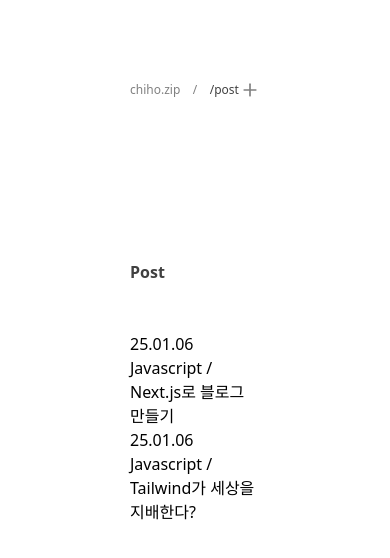
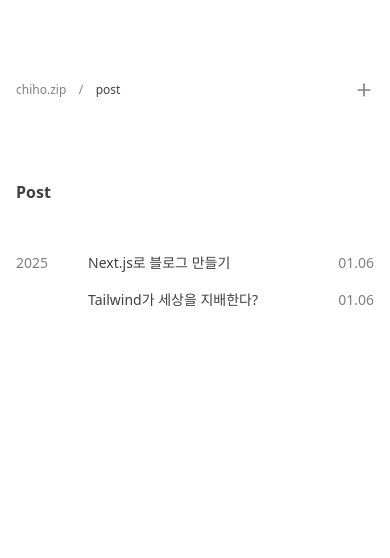
Before and after one commit to usernamechiho/Chiho.zip, a Next.js app: page /post in a window 390 px wide. Shown: the top 558 px of the page. Built offline with nearby package versions, Linux system fonts and the light colour scheme.

Commit message:
FEAT: 반응형 코드 추가

```diff
--- a/src/_components/LayoutBody/index.tsx
+++ b/src/_components/LayoutBody/index.tsx
@@ -5,7 +5,7 @@ export default function LayoutBody({
 }) {
   return (
     <div className="min-h-screen flex justify-center overflow-y-scroll pt-20">
-      <div className="w-2/6">{children}</div>
+      <div className="px-4 w-[650px] min-w-[360px]">{children}</div>
     </div>
   );
 }
--- a/src/_components/MainHeader/index.tsx
+++ b/src/_components/MainHeader/index.tsx
@@ -10,13 +10,19 @@ export default function MainHeader() {
 
   const pathname = usePathname();
 
+  const formatPathname = (path: string) => {
+    if (path === "/") return "home";
+    return path.split("/").filter(Boolean).join(" / ");
+  };
+
   return (
     <>
-      <div className="flex justify-between items-center w-full relative mb-40">
+      <div className="flex justify-between items-center w-full relative mb-20">
         <div className="flex items-center text-sm">
           <p className="text-gray">chiho.zip&nbsp; &nbsp; / &nbsp; &nbsp;</p>
-
-          <p className="text-black">{pathname === "/" ? "home" : pathname}</p>
+          <p className="text-black [word-spacing:0.7rem]">
+            {formatPathname(pathname)}
+          </p>
         </div>
 
         <div>
--- a/src/_components/MenuPopover/index.tsx
+++ b/src/_components/MenuPopover/index.tsx
@@ -1,5 +1,8 @@
+"use client";
+
 import { AnimatePresence, motion } from "motion/react";
 import Link from "next/link";
+import { useRouter } from "next/navigation";
 
 const MENU_ITEMS = [
   { label: "Home", path: "/" },
@@ -15,27 +18,31 @@ export default function MenuPopover({
   opens: boolean;
   onClose: () => void;
 }) {
+  const router = useRouter();
+
   return (
     <AnimatePresence>
       {opens && (
         <motion.div
-          className="absolute w-full h-[calc(100vh-7.5rem)] top-10 right-1 backdrop-blur-sm"
+          className="absolute w-full h-[calc(100vh-7.5rem)] top-10 right-0 backdrop-blur-md"
           key="modal"
-          initial={{ opacity: 0, y: 10 }}
+          initial={{ opacity: 0, y: 5 }}
           animate={{ opacity: 1, y: 0 }}
-          exit={{ opacity: 0, y: 10 }}
+          exit={{ opacity: 0, y: 5 }}
           transition={{ duration: 0.2, ease: "linear" }}
         >
-          <nav className="border border-zinc-200 p-10 rounded-lg text-black text-md">
-            <ul className="flex flex-col justify-between gap-10">
+          <nav className="border border-zinc-200 p-4 rounded-lg text-black text-md">
+            <ul className="flex flex-col justify-between gap-6">
               {MENU_ITEMS.map((item) => (
                 <li
                   key={item.label}
                   className="hover:text-gray border-b border-zinc-200 cursor-pointer"
+                  onClick={() => {
+                    router.push(item.path);
+                    onClose();
+                  }}
                 >
-                  <Link href={item.path} onClick={onClose}>
-                    {item.label}
-                  </Link>
+                  {item.label}
                 </li>
               ))}
             </ul>
--- /dev/null
+++ b/src/_components/PostList/index.tsx
@@ -0,0 +1,44 @@
+"use client";
+
+import { Post } from "@/_types";
+import { motion } from "motion/react";
+import Link from "next/link";
+
+export default function PostList({
+  index,
+  post,
+  isFirstPostOfYear,
+}: {
+  index: number;
+  post: Post;
+  isFirstPostOfYear: boolean;
+}) {
+  const { slug, createdYear, createdDate, title } = post;
+
+  return (
+    <motion.li
+      key={slug}
+      className="text-md text-black hover:text-gray cursor-pointer"
+      initial={{ opacity: 0, y: 10 }}
+      animate={{ opacity: 1, y: 0 }}
+      transition={{ duration: 0.2, delay: 0.2 * index }}
+    >
+      <Link href={`/post/${slug}`}>
+        <div className="flex justify-between">
+          <div className="flex gap-10">
+            <p
+              className={`text-gray ${
+                isFirstPostOfYear ? "visible" : "invisible"
+              }`}
+            >
+              {createdYear}
+            </p>
+            <p>{title}</p>
+          </div>
+
+          <p className="text-gray">{createdDate}</p>
+        </div>
+      </Link>
+    </motion.li>
+  );
+}
--- a/src/_posts/Next.js로 블로그 만들기/content.mdx
+++ b/src/_posts/Next.js로 블로그 만들기/content.mdx
@@ -1,9 +1,9 @@
 ---
 title: Next.js로 블로그 만들기
-description: 치호야 블로그 필요하잖아
+slug: use-next-js-to-make-blog
 category: Javascript
-thumbnail: pepe-hit.png
-createdAt: '25.01.06'
+createdYear: 2025
+createdDate: 01.06
 ---
 
 #### 환영
--- a/src/_posts/Tailwind가 세상을 지배한다?/content.mdx
+++ b/src/_posts/Tailwind가 세상을 지배한다?/content.mdx
@@ -1,9 +1,9 @@
 ---
 title: Tailwind가 세상을 지배한다?
-description: 치호야 블로그 필요하잖아
+slug: tailwind-is-dominating-the-world
 category: Javascript
-thumbnail:
-createdAt: "25.01.06"
+createdYear: 2025
+createdDate: 01.06
 ---
 
 #### 환영
--- a/src/_types/index.ts
+++ b/src/_types/index.ts
@@ -2,10 +2,10 @@ type PostCategory = "Javascript" | "Browser";
 
 type Post = {
   title: string;
-  description: string;
+  slug: string;
   category: PostCategory;
-  createdAt: string;
-  slug: string;
+  createdYear: string;
+  createdDate: string;
 };
 
 export type { PostCategory, Post };
--- a/src/_utils/post/index.ts
+++ b/src/_utils/post/index.ts
@@ -41,15 +41,13 @@ async function getPosts(): Promise<Post[]> {
       // gray-matter를 사용하여 frontmatter 데이터 파싱
       const { data } = matter(content);
 
-      console.log(data.createdAt);
-
       // 포스트 메타데이터를 배열에 추가
       posts.push({
         title: data.title,
-        description: data.description,
+        slug: data.slug,
         category: data.category,
-        createdAt: data.createdAt,
-        slug: postFolder.name,
+        createdYear: data.createdYear,
+        createdDate: data.createdDate,
       });
     } catch (error) {
       console.error(`Error reading post ${postFolder.name}:`, error);
--- /dev/null
+++ b/src/app/post/[slug]/page.tsx
@@ -0,0 +1,3 @@
+export default function Post() {
+  return <div>Post</div>;
+}
--- a/src/app/post/page.tsx
+++ b/src/app/post/page.tsx
@@ -1,21 +1,29 @@
+import PostList from "@/_components/PostList";
 import { getPosts } from "@/_utils/post";
 
 export default async function Post() {
   const posts = await getPosts();
 
-  console.log(posts);
-
   return (
     <div className="flex flex-col">
       <p className="text-black text-lg font-bold">Post</p>
 
-      <div className="flex flex-col mt-12">
-        {posts.map((post) => (
-          <div key={post.slug}>
-            {post.createdAt.toString()} {post.category} / {post.title}
-          </div>
-        ))}
-      </div>
+      <ul className="flex flex-col mt-12 gap-4">
+        {posts.map((post, index) => {
+          /** 현재 게시글이 해당 연도의 첫 번째 게시글인지 확인 */
+          const isFirstPostOfYear =
+            index === 0 || posts[index - 1].createdYear !== post.createdYear;
+
+          return (
+            <PostList
+              key={post.slug}
+              index={index}
+              post={post}
+              isFirstPostOfYear={isFirstPostOfYear}
+            />
+          );
+        })}
+      </ul>
     </div>
   );
 }
```
